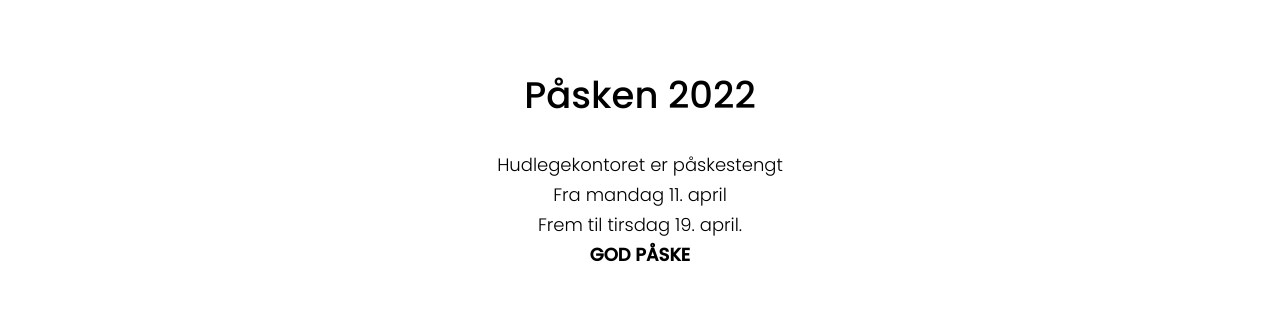
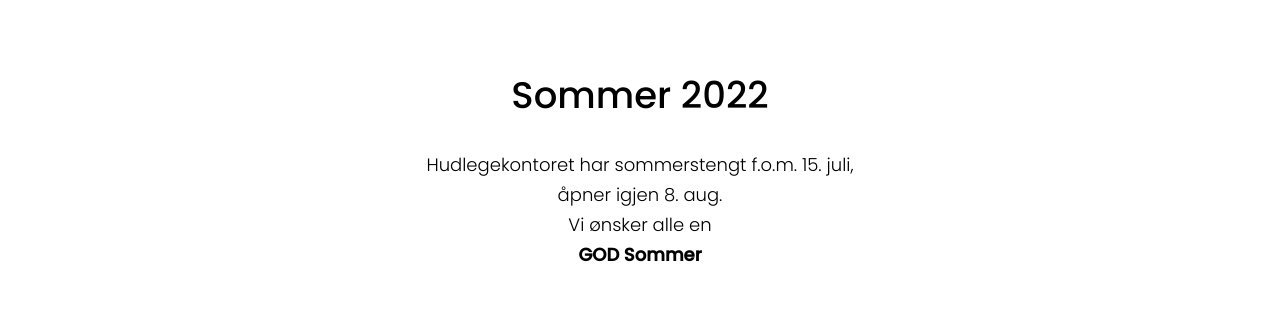
Before and after one commit to georgsku/hudlegekontoret-larvik, a Vue app: page / in a window 1280 px wide. Shown: the part 627-944 px from the top of the page. Built offline with nearby package versions, Linux system fonts and the light colour scheme.

Commit message:
Sommer 2022 og økt egenandek

```diff
--- a/src/components/articles.vue
+++ b/src/components/articles.vue
@@ -62,7 +62,7 @@
                     Alle pasienter som skal ha lysbehandling må ha henvisning fra lege.
                 </p>
                 <p>
-                    Det koster kr. 58,- pr behandling inntil frikort er oppnåd.<br>
+                    Det koster kr. 59,- pr behandling inntil frikort er oppnåd.<br>
                     Pasienter til lysbehandling tas imot i kontorets åpningstid. <br>
                     Vi holder stengt for lysbehandling i lunsjen (kl 11:30 - 12:00). <br>
                     <strong>OBS:</strong> oppmøte senest 15 min før stengetid
--- a/src/components/introtext.vue
+++ b/src/components/introtext.vue
@@ -1,12 +1,13 @@
 <template>
     <div class="wrapper margin-100" id="introtext">
         <div class="introtext">
-            <h3>Påsken 2022</h3>
+            <h3>Sommer 2022</h3>
             <p>
-                Hudlegekontoret er påskestengt <br>
-                Fra mandag 11. april <br>
-                Frem til tirsdag 19. april. <br>
-                <b>GOD PÅSKE</b>
+                Hudlegekontoret har sommerstengt f.o.m. 15. juli, <br>
+                åpner igjen 8. aug. <br>
+                Vi ønsker alle en <br>
+                <b>GOD Sommer</b>
+
             </p>
             <h3 class="seperate-header">Om oss</h3>
             <p>Hudlegekontoret drives av hudlege Na&#271;a Rakovan. Hun er spesialist i hud- og veneriske sykdommer. <br>
```
Also changed, not shown: 1 other file (tests, documents, lock files or other folders).
